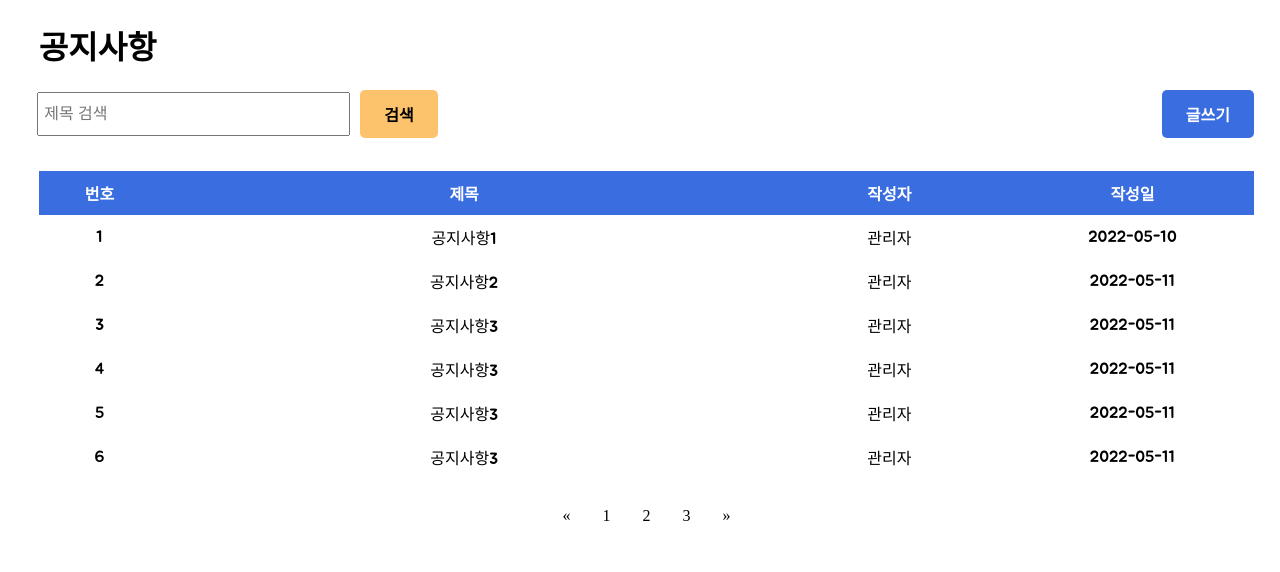
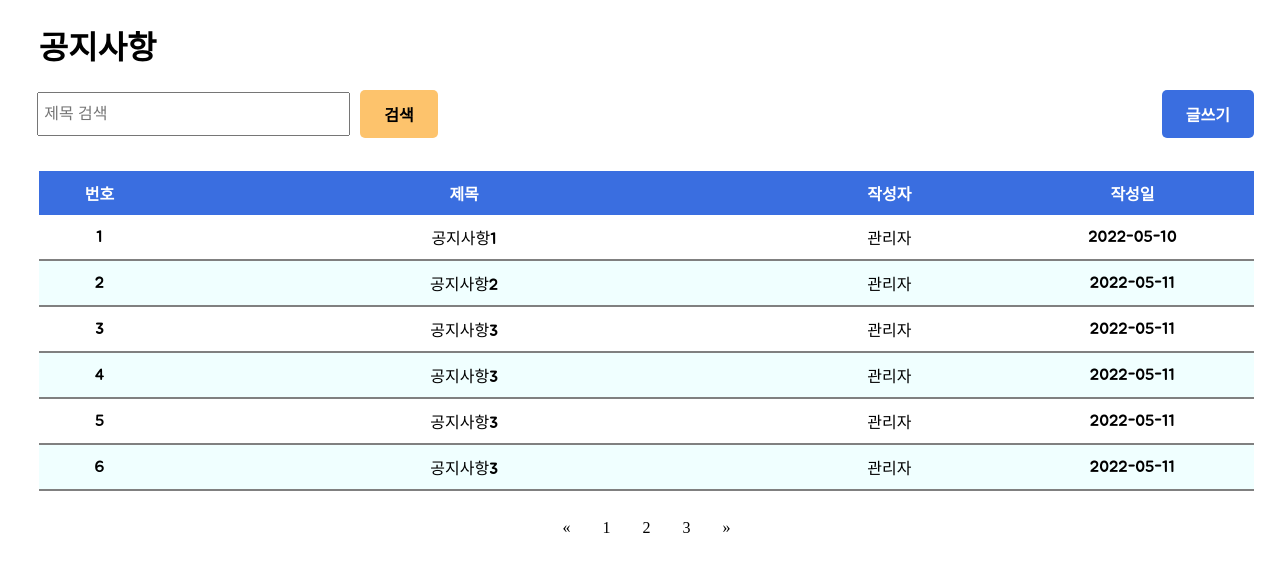
Before and after one commit to JeongHunsss/KKU-GIT, a PHP site: page /notice/notice_list.php in a window 1280 px wide. Shown: the part 65-637 px from the top of the page. Run offline with PHP 8.4, Linux system fonts and the light colour scheme; the visitor is signed in with stand-in values (Sample User, id 1).

Commit message:
notice_list 디자인 수정

```diff
--- a/notice/css/notice_list.css
+++ b/notice/css/notice_list.css
@@ -101,6 +101,15 @@
   width: 20%;
 }
 
+.noti_contents {
+  border-bottom: 2px solid gray;
+  }
+  .noti_contents2 {
+    border-bottom: 2px solid gray;
+    background-color: azure;
+    }
+
+
 .pagination {
   display: flex;
   justify-content: center;
--- a/notice/notice_list.php
+++ b/notice/notice_list.php
@@ -37,38 +37,33 @@
                 </tr>
                 </thead>
                 <tbody>
-                <tr>
+                <tr class="noti_contents">
                     <td class="noti_td">1</td>
                     <td class="noti_td">공지사항1</td>
                     <td class="noti_td">관리자</td>
                     <td class="noti_td">2022-05-10</td>
                 </tr>
-                <tr>
-                    <td class="noti_td">2</td>
+                <tr class="noti_contents2">                    <td class="noti_td">2</td>
                     <td class="noti_td">공지사항2</td>
                     <td class="noti_td">관리자</td>
                     <td class="noti_td">2022-05-11</td>
                 </tr>
-                <tr>
-                    <td class="noti_td">3</td>
+                <tr class="noti_contents">                    <td class="noti_td">3</td>
                     <td class="noti_td">공지사항3</td>
                     <td class="noti_td">관리자</td>
                     <td class="noti_td">2022-05-11</td>
                 </tr>
-                <tr>
-                    <td class="noti_td">4</td>
+                <tr class="noti_contents2">                    <td class="noti_td">4</td>
                     <td class="noti_td">공지사항3</td>
                     <td class="noti_td">관리자</td>
                     <td class="noti_td">2022-05-11</td>
                 </tr>
-                <tr>
-                    <td class="noti_td">5</td>
+                <tr class="noti_contents">                    <td class="noti_td">5</td>
                     <td class="noti_td">공지사항3</td>
                     <td class="noti_td">관리자</td>
                     <td class="noti_td">2022-05-11</td>
                 </tr>
-                <tr>
-                    <td class="noti_td">6</td>
+                <tr class="noti_contents2">                    <td class="noti_td">6</td>
                     <td class="noti_td">공지사항3</td>
                     <td class="noti_td">관리자</td>
                     <td class="noti_td">2022-05-11</td>
```
